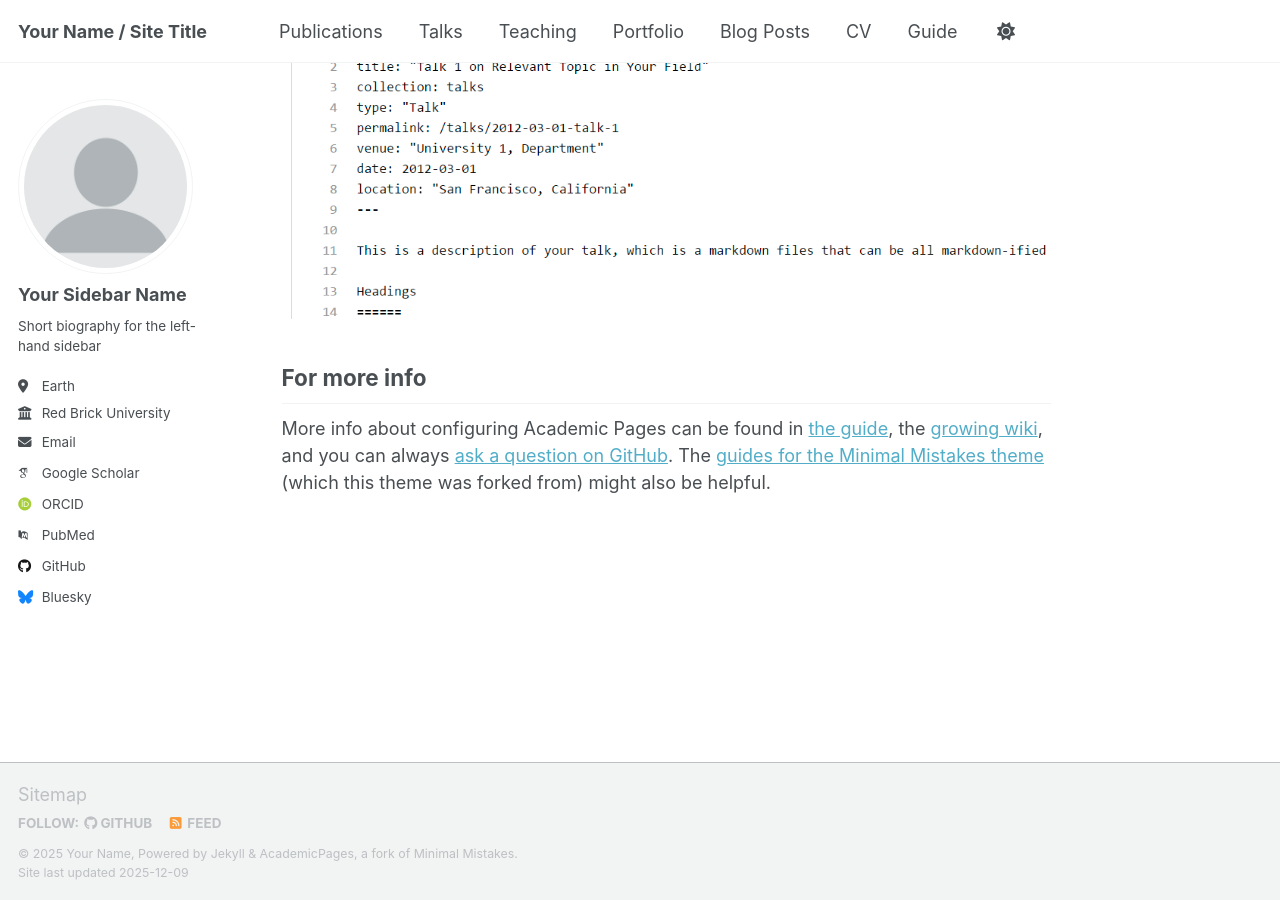
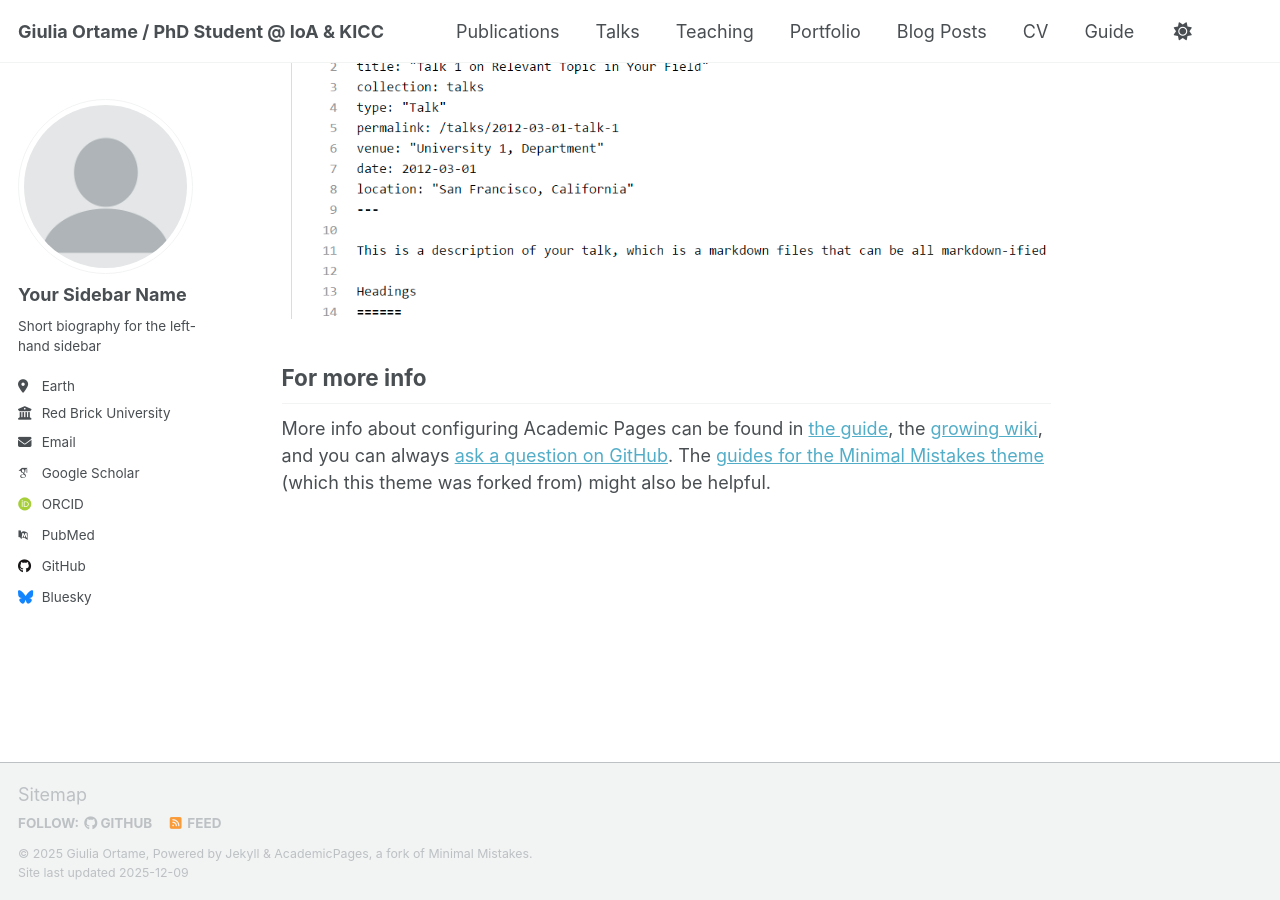
Before and after one commit to rtmgli/rtmgli.github.io, a Jekyll site: the page built from _pages/about.md, in a window 1280 px wide and 900 px high, scrolled down 2880 px. Built offline with Jekyll 4.4.1, drawn with Linux system fonts in a browser that asks for light colours; some web fonts are replaced; a script that is not in the unit is left out.

Commit message:
Update site title and author information

```diff
--- a/_config.yml
+++ b/_config.yml
@@ -9,9 +9,9 @@
 # Basic Site Settings
 locale                   : "en-US"
 site_theme               : "default" # Currently available options are "default", "air"
-title                    : "Your Name / Site Title"
+title                    : "Giulia Ortame / PhD Student @ IoA & KICC"
 title_separator          : "-"
-name                     : &name "Your Name"
+name                     : &name "Giulia Ortame"
 description              : &description "Your Name's academic portfolio"   # Update this with a general description of your site, this is the default if not overridden by a page
 url                      : https://academicpages.github.io # The base hostname & protocol for your site e.g. "https://[your GitHub username].github.io",
                                                            # or if you already have some other page hosted on Github then use "https://[your GitHub username].github.io/[Your Repo Name]"
```
